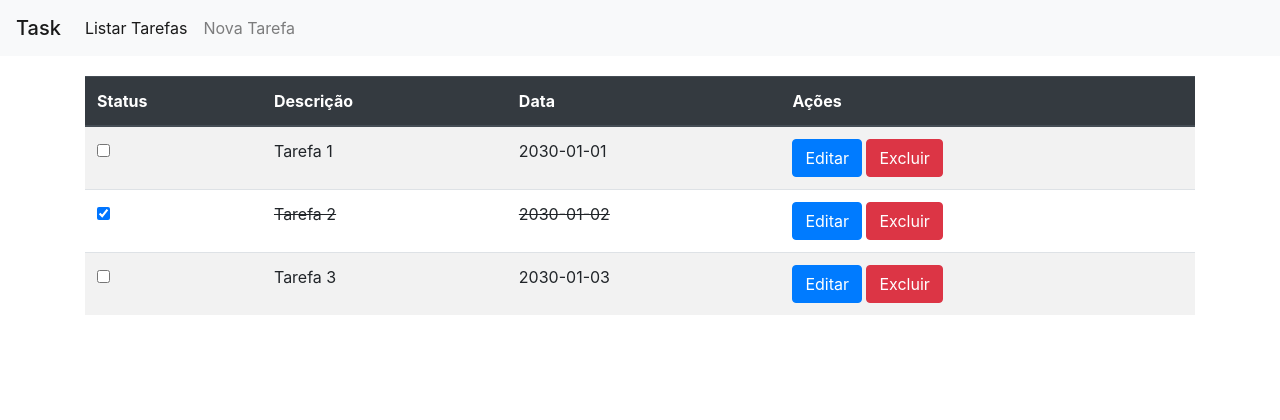
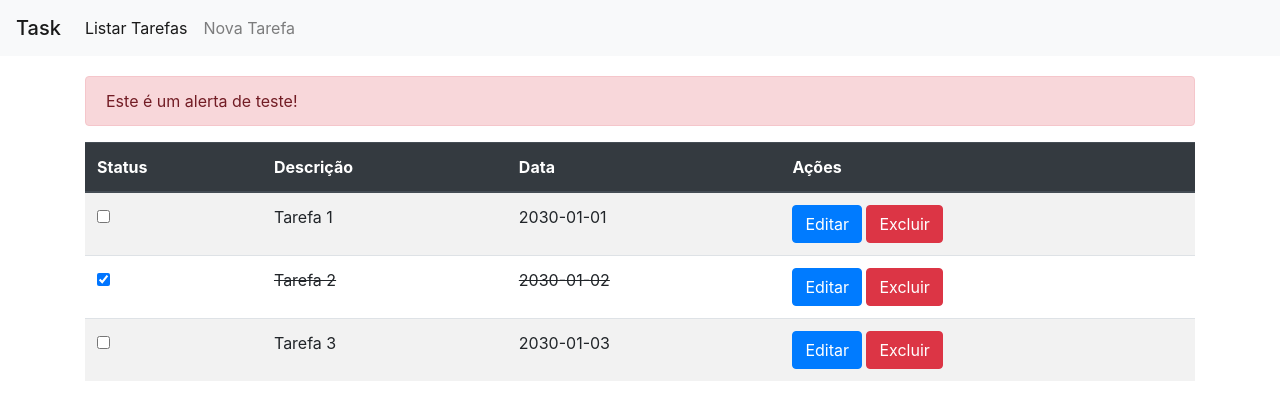
Before and after one commit to pelegrino/task, a React (Create React App) app in the folder task-frontend/: page / in a window 1280 px wide. Shown: the top 420 px of the page. Built offline with nearby package versions, Linux system fonts and the light colour scheme.

Commit message:
Criando o componente Alert

```diff
--- a/task-frontend/src/components/TaskListTable.js
+++ b/task-frontend/src/components/TaskListTable.js
@@ -3,6 +3,7 @@
 import { ToastContainer, toast } from 'react-toastify';
 import "react-toastify/dist/ReactToastify.css"
 import { Redirect } from 'react-router-dom';
+import Alert from './alert';
 
 class TaskListTable extends Component {
     constructor(props) {
@@ -51,6 +52,7 @@
 
         return (
             <>
+            <Alert message="Este é um alerta de teste!" />
             <table className="table table-striped">
                 <TableHeader />
 
--- /dev/null
+++ b/task-frontend/src/components/alert.js
@@ -0,0 +1,8 @@
+import React from "react"
+
+const Alert = (props) =>
+    <div className="alert alert-danger" role="alert">
+        {props.message}
+    </div>
+
+export default Alert;
```
